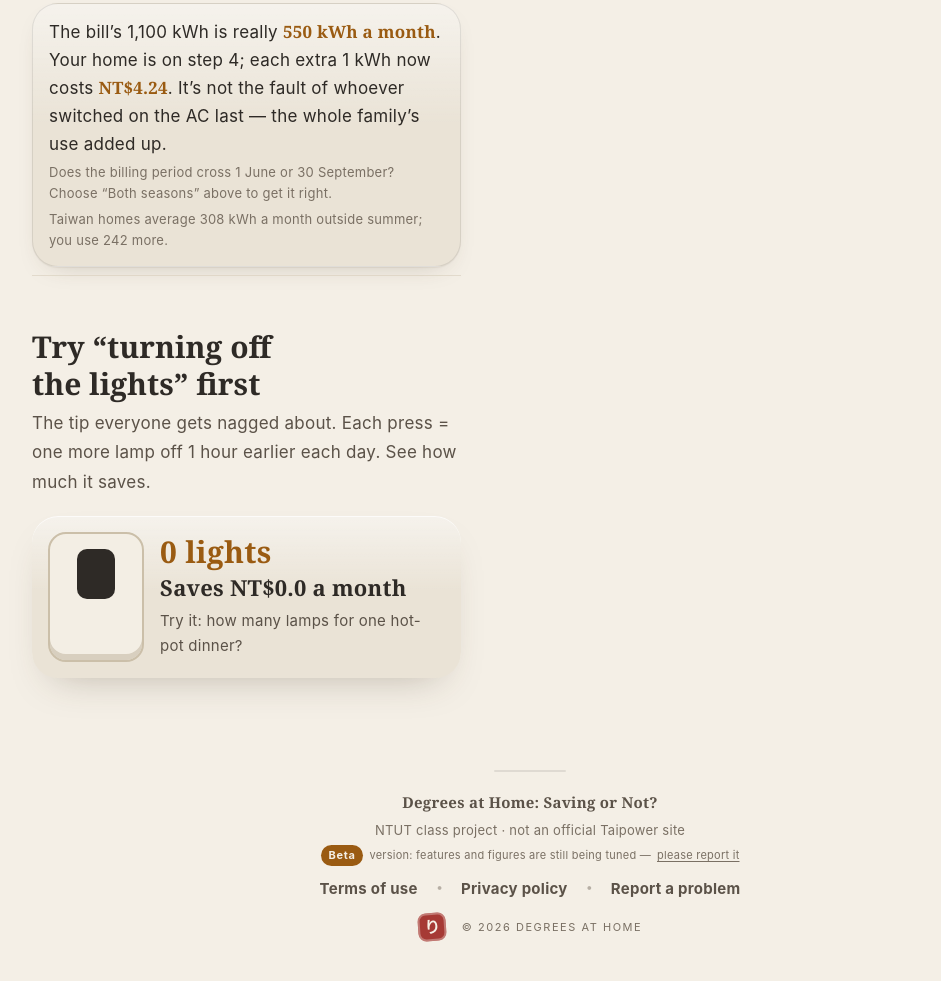
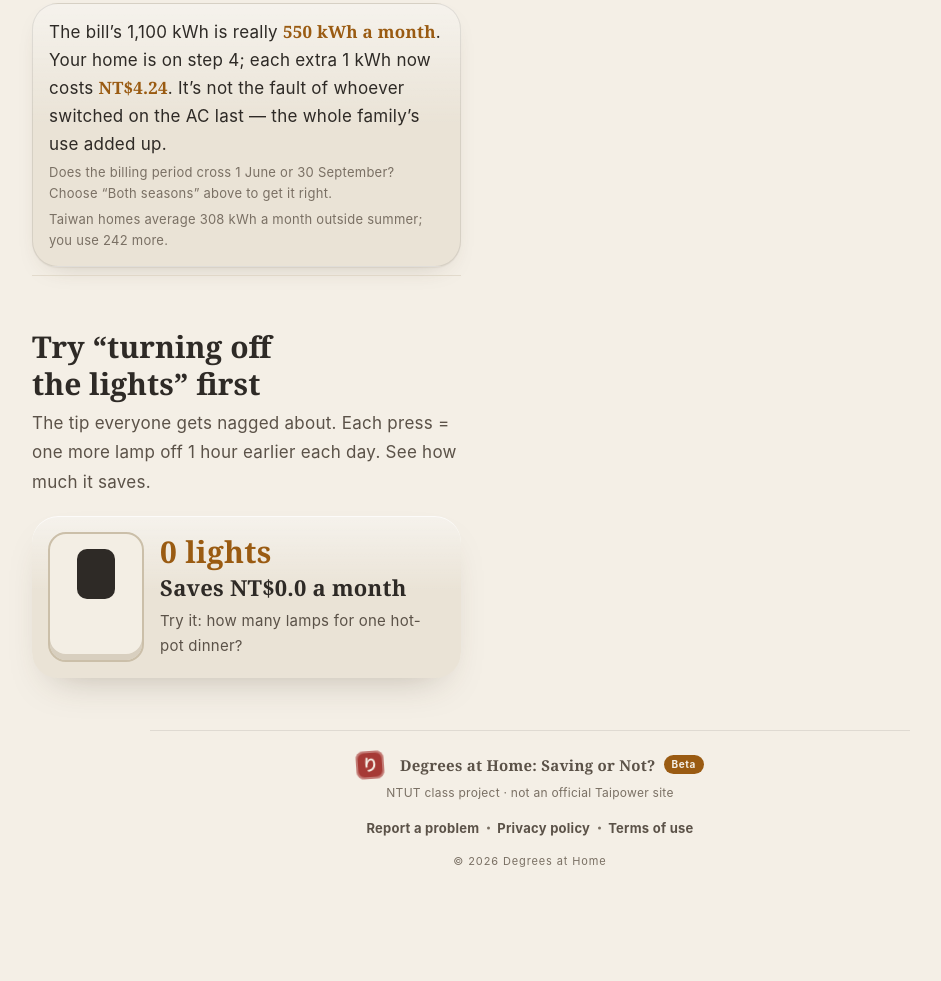
Before and after one commit to Li-power/degrees-at-home1, a plain HTML site: page index.html in a window 1280 px wide. Shown: the part 1750-2731 px from the top of the page, without its empty margins (234-1175 px from the left). After the commit the page ends 2658 px from the top, so only its background shows below. Drawn offline with Linux system fonts and the light colour scheme; a web font is replaced by a local one.

Commit message:
Add files via upload

```diff
--- a/index.html
+++ b/index.html
@@ -1591,6 +1591,22 @@ sup.beta{vertical-align:super;font-size:12px;margin-left:6px;position:relative;t
 /* v9.13 */
 .whyhero .lead .whystart{display:block;margin-top:.9em}
 .fbsub{display:block;margin-top:6px;font-size:var(--fs-s);color:var(--soft)}
+
+/* v9.15 tidy footer */
+.sitefoot{margin:44px auto 4px!important;padding:20px 0 6px;border-top:1px solid var(--hair);text-align:center;line-height:1.6}
+.sitefoot .sfline,.sitefoot .sfbeta{display:none}
+.sfbrand{display:flex;align-items:center;justify-content:center;gap:8px;flex-wrap:wrap}
+.sfbrand a{font-family:var(--f-serif);font-weight:700;font-size:var(--fs-s);color:var(--soft);text-decoration:none}
+.sfbrand .beta{margin:0;font-size:10px}
+.sfbrand .hanko{flex:none}
+.sitefoot .sfsub{margin:4px 0 0;font-size:12px;color:var(--faint)}
+.sitefoot .sflinks{display:flex;justify-content:center;flex-wrap:wrap;gap:4px 18px;margin:12px 0 0!important;font-size:13px;font-weight:700}
+.sitefoot .sflinks a{color:var(--soft);text-decoration:none;padding:4px 0}
+.sitefoot .sflinks a+a{position:relative}
+.sitefoot .sflinks a+a::before{content:"";position:absolute;left:-10px;top:50%;width:3px;height:3px;border-radius:50%;background:var(--faint);transform:translateY(-50%)}
+.sitefoot .sfcopy{display:block;margin:10px 0 0!important;font-size:11px;letter-spacing:.08em;color:var(--faint)}
+.fbnote{margin:-2px 0 0;font-size:12px;color:var(--faint);text-align:center;line-height:1.6}
+#fbAlt{text-align:center;margin-top:6px}
 </style>
 </head>
 <body>
@@ -2232,7 +2248,8 @@ sup.beta{vertical-align:super;font-size:12px;margin-left:6px;position:relative;t
       <input type="text" id="fbHoney" tabindex="-1" autocomplete="off" aria-hidden="true" class="fbhoney">
       <div class="fbbtns" id="fbBtns"></div>
       <p class="fbstatus" id="fbStatus" role="status" hidden></p>
-      <p class="tip">按下「送出回報」，內容會用 Email 寄給作者，不用登入、也不會公開。網站本身不會留存。請不要寫電號、地址或電話。</p>
+      <p class="fbnote">用 Email 寄給作者，不用登入、不會公開。請不要寫電號、地址或電話。</p>
+      <div id="fbAlt"></div>
     </form>
   </section>
 </div>
@@ -2339,12 +2356,10 @@ sup.beta{vertical-align:super;font-size:12px;margin-left:6px;position:relative;t
   </section>
 </div>
   <footer class="sitefoot">
-    <i class="sfline" aria-hidden="true"></i>
-    <p class="sfname"><a href="#why" data-route="why">家裡幾度 C，是「省」了沒？</a></p>
+    <div class="sfbrand"><span class="hanko sm" aria-hidden="true">り</span><a href="#why" data-route="why">家裡幾度 C，是「省」了沒？</a><i class="beta" data-noi18n>Beta</i></div>
     <p class="sfsub">北科大文發系課堂作品・非台電官方網站</p>
-    <p class="sfbeta"><i class="beta" data-noi18n>Beta</i>測試版：功能和數字還在調整，發現問題<a href="#feedback" data-route="feedback">歡迎回報</a></p>
-    <p class="sflinks"><a href="#terms" data-route="terms">服務條款</a><span aria-hidden="true">・</span><a href="#privacy" data-route="privacy">隱私權政策</a><span aria-hidden="true">・</span><a href="#feedback" data-route="feedback">回報問題</a></p>
-    <p class="sfcopy"><span class="hanko sm">り</span>© 2026 DEGREES AT HOME</p>
+    <nav class="sflinks" aria-label="網站資訊"><a href="#feedback" data-route="feedback">回報問題</a><a href="#privacy" data-route="privacy">隱私權政策</a><a href="#terms" data-route="terms">服務條款</a></nav>
+    <p class="sfcopy">© 2026 Degrees at Home</p>
   </footer>
 </main>
 
@@ -2985,7 +3000,7 @@ var Basics={bind:function(){$('v-basics').addEventListener('click',function(e){v
     var g=e.target.closest&&e.target.closest('[data-bgo]');if(g)Guide.jump(g.dataset.bgo,g.dataset.bto||null)})}};
 
 /* ===== v9.10 feedback ===== */
-var SITE_VER='9.14 (dah-v36)';
+var SITE_VER='9.15 (dah-v37)';
 /* Google Form: paste the form's "get pre-filled link" here, with these exact sample answers:
    type=TYPE  page=PAGE  text=TEXT  contact=CONTACT  device=DEVICE   (leave empty to hide the button) */
 var FB_FORM='';
@@ -3031,7 +3046,7 @@ var Feedback={type:'bug',last:'decoder',
   render:function(){if(Router.cur!=='feedback'){this.last=Router.cur;return}var sel=$('fbPage'),cur=sel.value||this.last;
     sel.innerHTML=this.pages().map(function(p){return '<option value="'+p[0]+'"'+(p[0]===cur?' selected':'')+'>'+esc(p[1])+'</option>'}).join('');
     var h='<button type="button" class="mk" data-fbgo="mail">'+ZT('送出回報','Send report')+'</button>';
-    h+='<button type="button" class="linkbtn fbgh" data-fbgo="gh">'+ZT('有 GitHub 帳號？也可以在 GitHub 公開回報','Have a GitHub account? You can also report publicly there')+'</button>';
+    var ga='<button type="button" class="linkbtn fbgh" data-fbgo="gh">'+ZT('有 GitHub 帳號？也可以在 GitHub 公開回報','Have a GitHub account? You can also report publicly there')+'</button>';if($('fbAlt').innerHTML!==ga)$('fbAlt').innerHTML=ga;
     if($('fbBtns').innerHTML!==h)$('fbBtns').innerHTML=h}};
 var Guess={yr:function(a,st){var o=st.app[a.id];return o.has?a.kwh(o,'s')*4+a.kwh(o,'n')*8:0},
   build:function(){$('guessChips').addEventListener('click',function(e){var b=e.target.closest&&e.target.closest('[data-g]');if(!b)return;S.guess=b.dataset.g;schedule();
@@ -3090,6 +3105,7 @@ function NM(n){return typeof I18N!=='undefined'&&I18N.lang==='en'?(L(n)||n):n}
 (function(A){for(var k in A){I18N_DATA.D[k]=[A[k],'']}})({"電費怎麼漲這麼多？": "Why has the bill gone up so much?", "是不是有人一直在浪費電？": "Is someone wasting power again?", "語音訊息，# 分 # 秒": "Voice message, 14 seconds", "這個網站的起因，是一堂企劃課。我們發現，收到電費單時，大家的第一個反應通常是「怎麼漲這麼多？」，或是「你是不是一直在浪費電？」——很少人真的看懂它，倒是很快就開始找人怪。": "This site began in a planning class. We noticed that when the bill arrives, the first reaction is usually “Why has it gone up so much?” or “Are you wasting power again?” — few people actually read it, but everyone is quick to blame someone.", "這，就是這個網站的開端。": "That’s where this site began.", "一般 # 安培的插座，最多只能用": "A normal 15 A socket can supply at most", "一般 15 安培的插座，最多只能用": "A normal 15 A socket can supply at most", "15 安培 × 110 伏特 ＝ 1,650 瓦": "15 A × 110 V = 1,650 W", "# 安培 × # 伏特 ＝ # 瓦": "15 A × 110 V = 1,650 W", "。一台 # 瓦的電暖器插上去，同一個迴路只剩 # 瓦，再插吹風機就會超過負載。": ". Plug in a 1,200 W heater and only 450 W is left on that circuit — add a hair dryer and it’s overloaded.", "。一台 1,200 瓦的電暖器插上去，同一個迴路只剩 450 瓦，再插吹風機就會超過負載。": ". Plug in a 1,200 W heater and only 450 W is left on that circuit — add a hair dryer and it’s overloaded.", "附上網站版本和裝置資訊（螢幕大小、瀏覽器），方便找問題": "Include site version and device info (screen size, browser) to help find the problem", "測試版：功能和數字還在調整，發現問題": "version: features and figures are still being tuned —"});
 (function(A){for(var k in A){I18N_DATA.D[k]=[A[k],'']}})({"按下「送出回報」，內容會用 Email 寄給作者，不用登入、也不會公開。網站本身不會留存。請不要寫電號、地址或電話。": "Press “Send report” and it’s emailed to the author — no login, nothing public. The site keeps nothing. Please don’t include your account number, address or phone.", "本網站不需要註冊或登入，沒有會員系統，也沒有自己的伺服器或資料庫。唯一會送出資料的，是你主動按下的「回報問題」（見第五段）。": "No sign-up or login, no member system, and no server or database of our own. The only thing ever sent is a report you choose to send (see section 5)."});
 (function(A){for(var k in A){I18N_DATA.D[k]=[A[k],'']}})({"這個網站的起因，是一堂企劃課。我們發現，收到電費單時，大家的第一個反應通常是「怎麼漲這麼多？」，或是「你是不是一直在浪費電？」": "This site began in a planning class. We noticed that when the bill arrives, the first reaction is usually “Why has it gone up so much?” or “Are you wasting power again?”", "嗨～遇到問題了嗎？請回報給我，謝謝您～": "Hi! Run into a problem? Please let me know — thank you!", "錯字、數字怪怪的、按了沒反應，或想要什麼功能，都可以寫在這裡。": "Typos, odd numbers, buttons that do nothing, or features you’d like — write it all here."});
+(function(A){for(var k in A){I18N_DATA.D[k]=[A[k],'']}})({"用 Email 寄給作者，不用登入、不會公開。請不要寫電號、地址或電話。": "Emailed to the author — no login, nothing public. Please don’t include your account number, address or phone.", "網站資訊": "Site info"});
 var I18N={lang:'zh',li:0,
   set:function(lang){this.lang=lang==='en'?'en':'zh';this.li=this.lang==='en'?0:1;
     document.documentElement.lang=this.lang==='zh'?'zh-Hant-TW':this.lang;
--- a/sw.js
+++ b/sw.js
@@ -1,5 +1,5 @@
 // 離線快取：第一次開啟後，沒有網路也能使用
-const CACHE='dah-v36';
+const CACHE='dah-v37';
 const CORE=['./','./index.html','./manifest.webmanifest','./icon-192.png','./icon-512.png','./data/taipower.json'];
 self.addEventListener('install',e=>{e.waitUntil(caches.open(CACHE).then(c=>Promise.all(CORE.map(u=>c.add(u).catch(()=>{})))).then(()=>self.skipWaiting()))});
 self.addEventListener('activate',e=>{e.waitUntil(caches.keys().then(ks=>Promise.all(ks.filter(k=>k!==CACHE).map(k=>caches.delete(k)))).then(()=>self.clients.claim()))});
```
